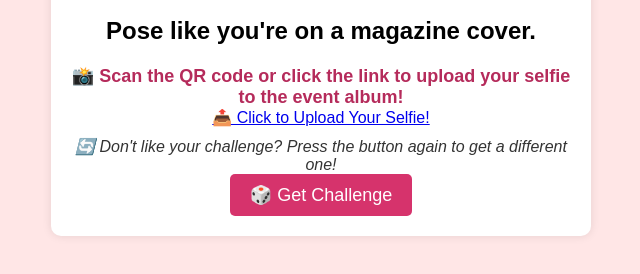
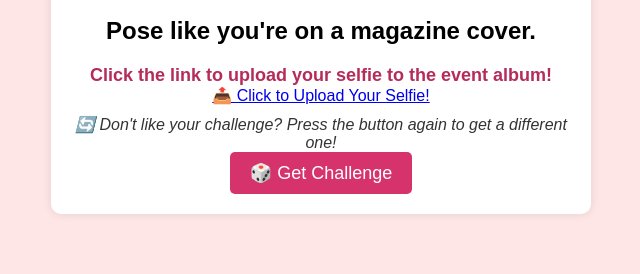
Before and after one commit to MCoover98/selfie-challenge, a plain HTML site: page index.html in a window 1280 px wide. Both pictures are taken after a click on the button "🎲 Get Challenge". Shown: the part 180-454 px from the top of the page, without its empty margins (319-959 px from the left). Drawn offline with Linux system fonts and the light colour scheme.

Commit message:
Update index.html

```diff
--- a/index.html
+++ b/index.html
@@ -76,7 +76,7 @@
         function getRandomChallenge() {
             const randomIndex = Math.floor(Math.random() * challenges.length);
             document.getElementById("challengeText").innerText = challenges[randomIndex];
-            document.getElementById("instructionText").innerText = "📸 Scan the QR code or click the link to upload your selfie to the event album!";
+            document.getElementById("instructionText").innerText = "Click the link to upload your selfie to the event album!";
             document.getElementById("uploadLink").innerHTML = '<a href="https://app.kululu.com/paicun" target="_blank">📤 Click to Upload Your Selfie!</a>';
             document.getElementById("noteText").innerText = "🔄 Don't like your challenge? Press the button again to get a different one!";
         }
```
